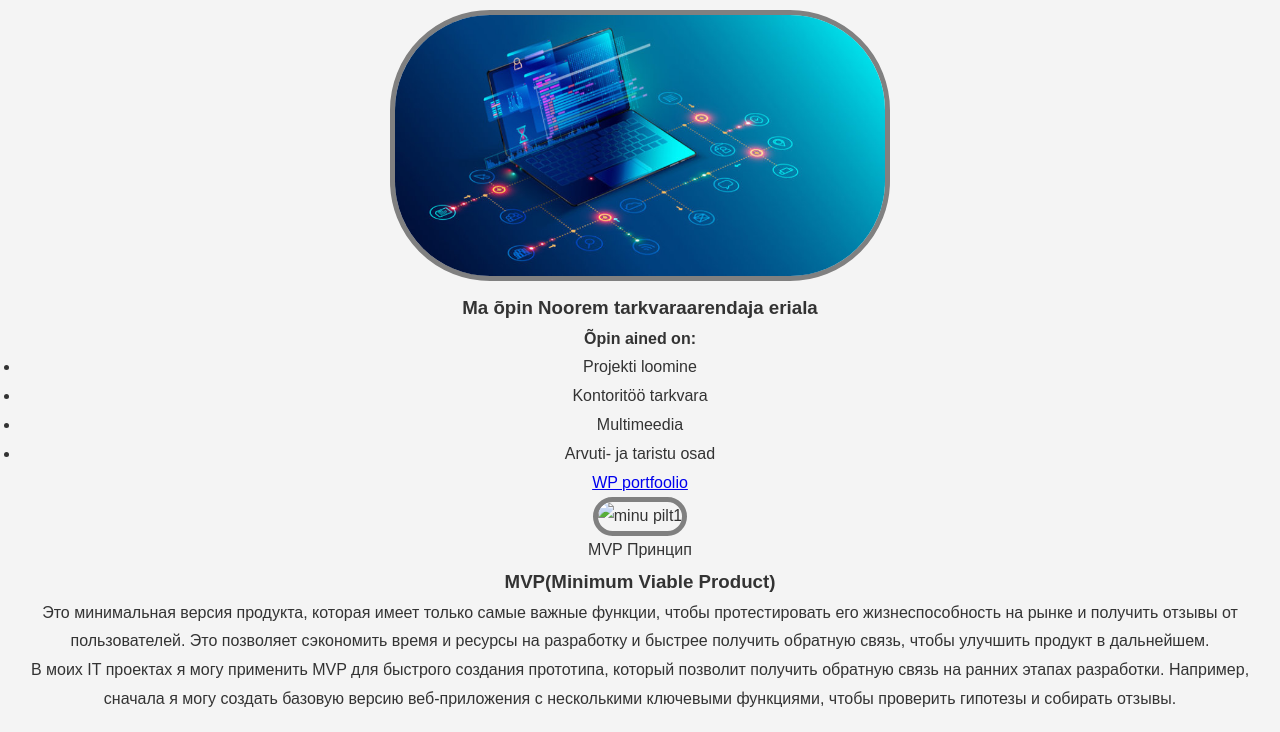
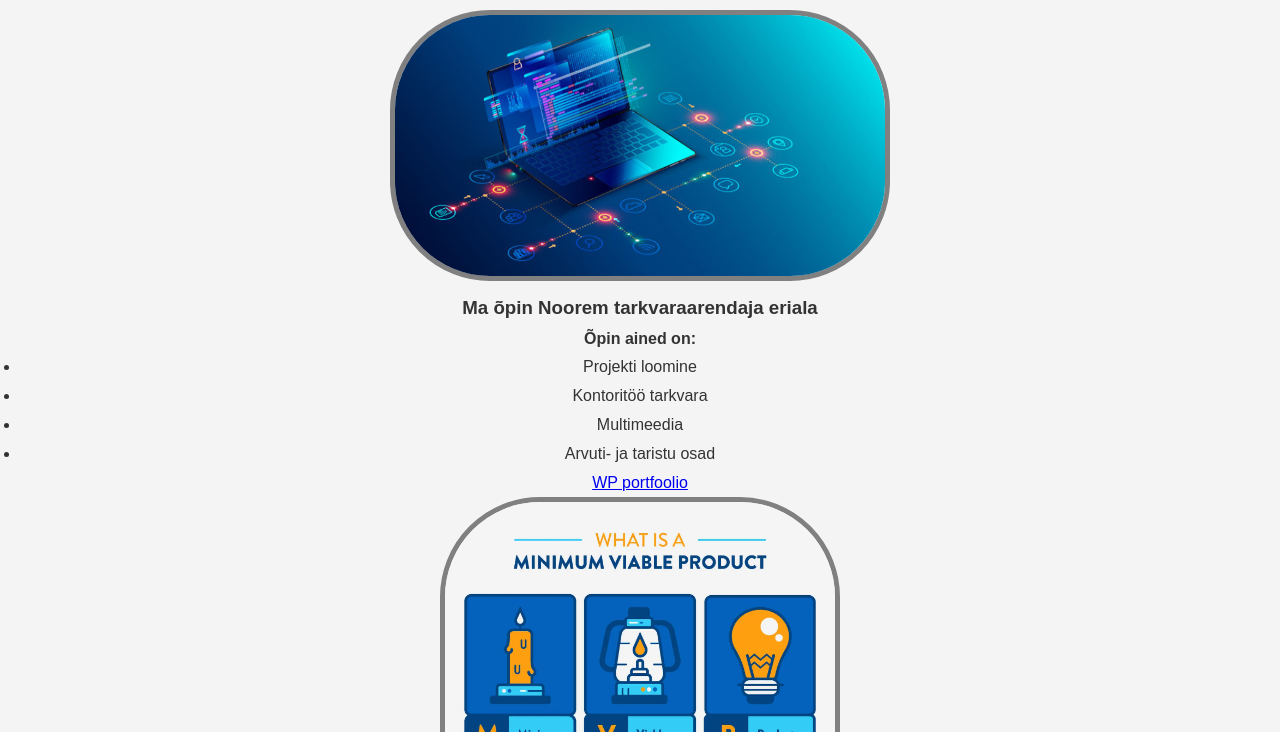
Before and after one commit to veroncav/VeronikaVanitsevaVeebileht, a plain HTML site: page index.html in a window 1280 px wide. Shown: the part 68-800 px from the top of the page. Drawn offline with Linux system fonts and the light colour scheme.

Commit message:
Changed the text in the colum

```diff
--- a/index.html
+++ b/index.html
@@ -8,6 +8,7 @@
 </head>
 <body>
 <h1>Veronika Vanitseva Web koduleht</h1>
+<img id="minu pilt"
 <img src="Top-6-Software-Development-Methodologies.jpg" alt="minu pilt"width="500" height="auto">
 <h3>Ma õpin Noorem tarkvaraarendaja eriala</h3>
 <strong>Õpin ained on:</strong>
@@ -24,10 +25,10 @@
     WP portfoolio</a>
 <br>
 <img id="minu pilt1"
-<img src="vmp.png" alt="minu pilt1" width="400" height="auto">
-<div id="issue1"
+<img src="vmp.png" alt="minu pilt1" width="400" height="auto"/>
+
     <h3>MVP Принцип</h3>
-
+</div>
 <h3>MVP(Minimum Viable Product)</h3>
 Это минимальная версия продукта, которая имеет только самые важные функции, чтобы протестировать его жизнеспособность на рынке и получить отзывы от пользователей. Это позволяет сэкономить время и ресурсы на разработку и быстрее получить обратную связь, чтобы улучшить продукт в дальнейшем.
 <br>
```
Also changed, not shown: vmp.png (added).
